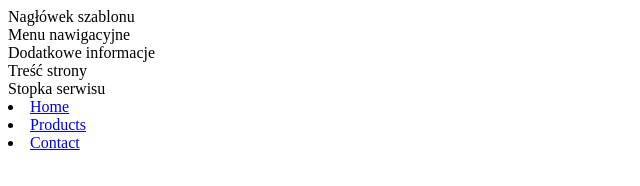
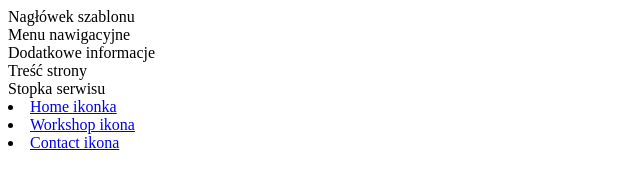
Before and after one commit to lubinskim/hello_roman, a plain HTML site: page src/index.html in a window 1280 px wide. Shown: the whole page, without its empty margins (0-640 px from the left). Drawn offline with Linux system fonts and the light colour scheme.

```diff
--- a/src/index.html
+++ b/src/index.html
@@ -13,9 +13,9 @@
 			<footer id="STOPKA">Stopka serwisu</footer>
 		</div>
 		<nav>
-		<li><a href="/">Home</a></li>
-		<li><a href="/products">Products</a></li>
-		<li><a href="/contact">Contact</a></li>
+		<li><a href="/">Home ikonka</a></li>
+		<li><a href="/workshop">Workshop ikona</a></li>
+		<li><a href="/contact">Contact ikona</a></li>
 		</nav>
 	</body>
 </html>
```
